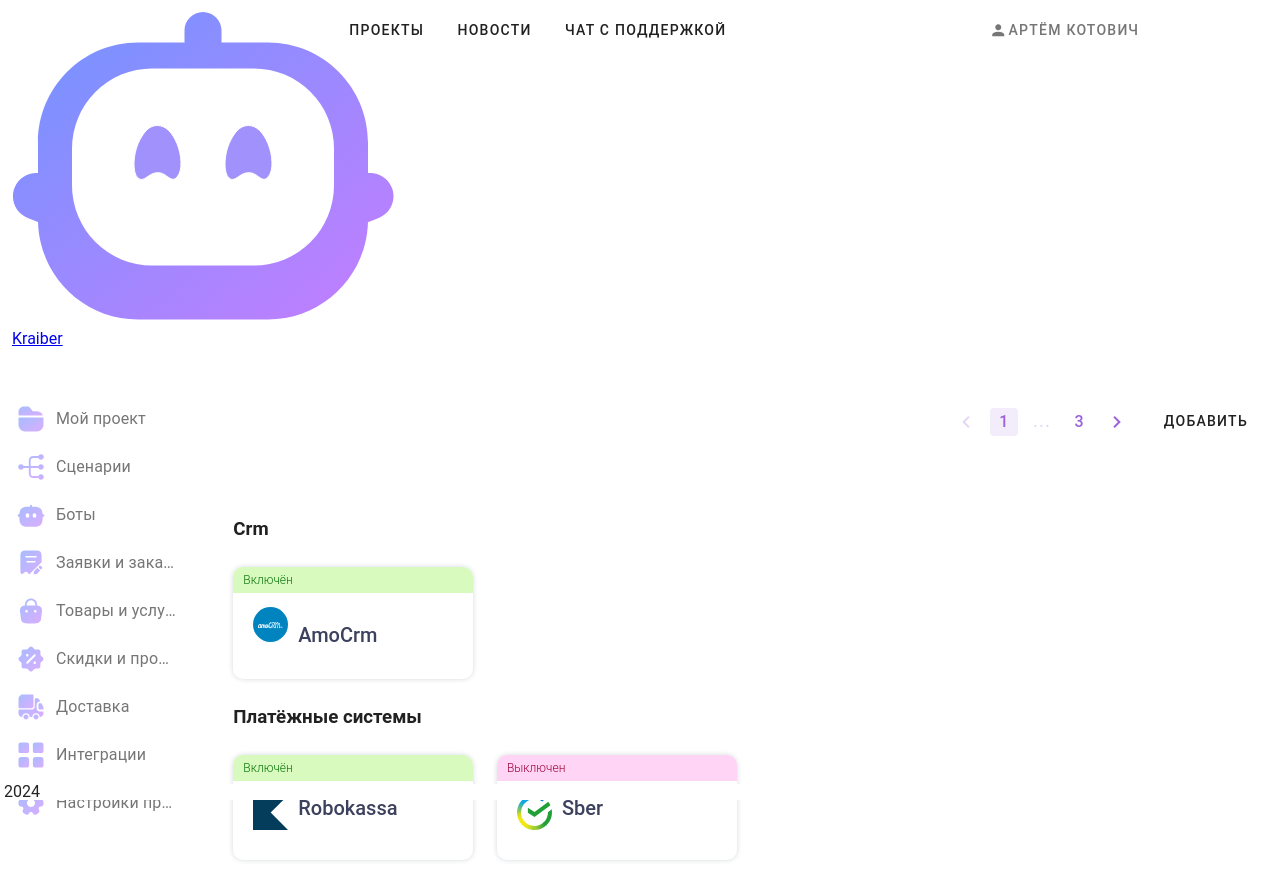
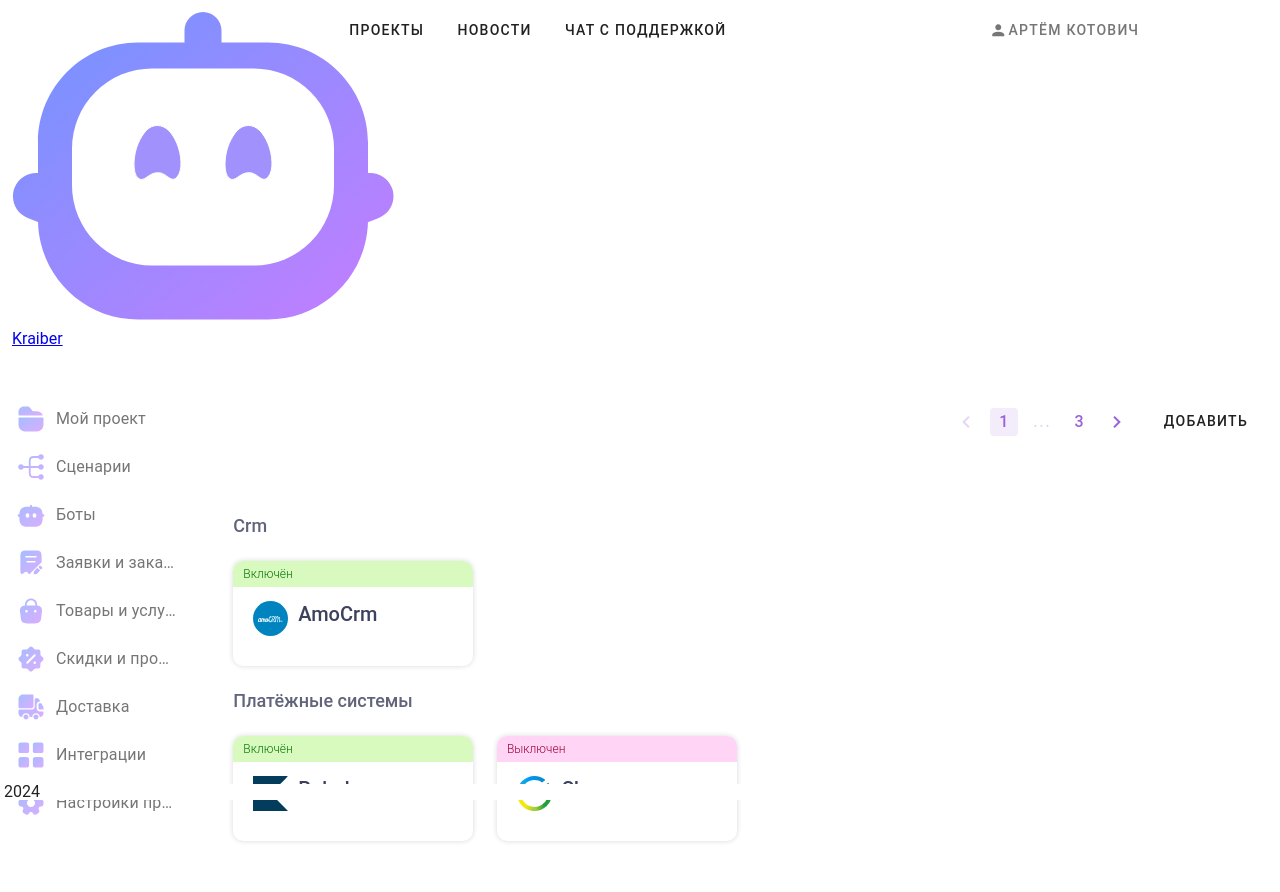
Before and after one commit to segakgd/kb_front, a Vue app: page /integrations in a window 1280 px wide. Built offline with nearby package versions, Linux system fonts and the light colour scheme.

Commit message:
Update Integrations.vue

```diff
--- a/src/components/Integrations.vue
+++ b/src/components/Integrations.vue
@@ -27,18 +27,18 @@
 
         <v-row>
           <v-col cols="12">
-            <h3>Crm</h3>
+            <h3 style="font-style: normal; font-weight: 500; font-size: 18px; line-height: 22px; color: #61657C;">Crm</h3>
           </v-col>
 
           <v-col cols="3" v-for="(crmItem, index) in crm" :key="index">
             <div class="bot-item">
-              <div style="width: 100%;">
+              <div style="width: 100%; ">
                 <div
                   style="display: flex; justify-content: end; align-items: center; width: 100%; margin-bottom: 10px;">
                   <span class="bot-status--active" v-if="crmItem.active">Включён</span>
                   <span class="bot-status--blocked" v-else>Выключен</span>
                 </div>
-                <div class="bot-item--name">
+                <div class="bot-item--name" style="display: flex;">
                   <img style="width: 35px; height: 35px; margin-right: 10px;" v-if="crmItem.type === IntegrationType.AmoCrm"
                        src="@/assets/images/other/amocrm-logo-white 1.svg" alt="telegram"/>
                   <span>{{ crmItem.name }}</span>
@@ -50,7 +50,7 @@
 
         <v-row>
           <v-col cols="12">
-            <h3>Платёжные системы</h3>
+            <h3 style="font-style: normal; font-weight: 500; font-size: 18px; line-height: 22px; color: #61657C;">Платёжные системы</h3>
           </v-col>
 
           <v-col cols="3" v-for="(payment, index) in payments" :key="index">
@@ -173,10 +173,4 @@ export default {
   line-height: 27px;
   color: #3C415E;
 }
-
-.bot-item--field {
-  color: #3C415E;
-  font-weight: 300;
-  font-size: 15px;
-}
 </style>
```
